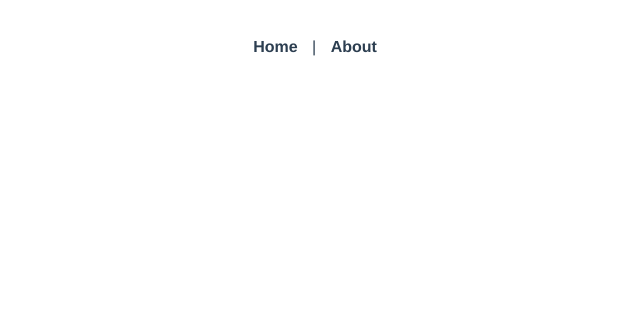
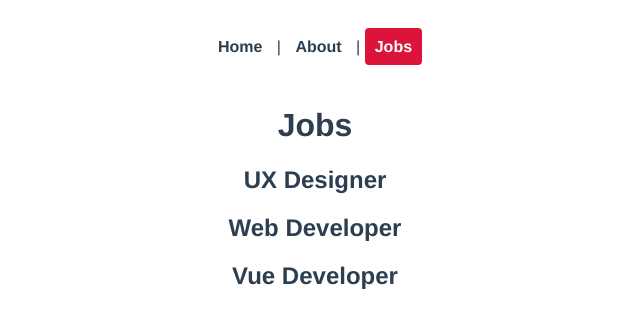
Before and after one commit to AdaN6/vue3_CLI, a Vue app in the folder ninja-jobs/: page /jobs in a window 1280 px wide. Before the commit this address had no page. Shown: the top 328 px of the page, without its empty margins (325-965 px from the left). Built offline with nearby package versions, Linux system fonts and the light colour scheme.

Commit message:
created Jobs page

```diff
--- a/ninja-jobs/src/App.vue
+++ b/ninja-jobs/src/App.vue
@@ -1,8 +1,10 @@
+
 <template>
   <nav>
     <router-link to="/">Home</router-link> |
     <!-- <router-link to="/about">About</router-link>  -->
-    <router-link :to="{ name: 'About'}">About</router-link>
+    <router-link :to="{ name: 'About'}">About</router-link> |
+    <router-link :to="{ name: 'Jobs'}"> Jobs </router-link>
   </nav>
   <router-view/>
 </template>
--- a/ninja-jobs/src/router/index.js
+++ b/ninja-jobs/src/router/index.js
@@ -1,6 +1,7 @@
 import { createRouter, createWebHistory } from 'vue-router'
 import HomeView from '../views/HomeView.vue'
 import About from '../views/About.vue'
+import Jobs from '../views/Jobs.vue'
 
 const routes = [
   {
@@ -12,6 +13,11 @@
     path: '/about-us',
     name: 'About',
     component: About
+  },
+  {
+    path: '/jobs',
+    name: 'Jobs',
+    component: Jobs
   }
 ]
 
--- /dev/null
+++ b/ninja-jobs/src/views/Jobs.vue
@@ -0,0 +1,28 @@
+
+<template>
+  <h1>Jobs</h1>
+
+  <div v-for="job in jobs" :key="job.id">
+    <h2>{{ job.title }}</h2>
+  </div>
+
+</template>
+
+<script>
+export default {
+    data() {
+        return{
+            jobs: [
+                {title: 'UX Designer', id: 1, details: 'lorem'},
+                {title: 'Web Developer', id: 1, details: 'lorem'},
+                {title: 'Vue Developer', id: 1, details: 'lorem'},
+            ]
+        }
+    }
+
+}
+</script>
+
+<style>
+
+</style>
```
